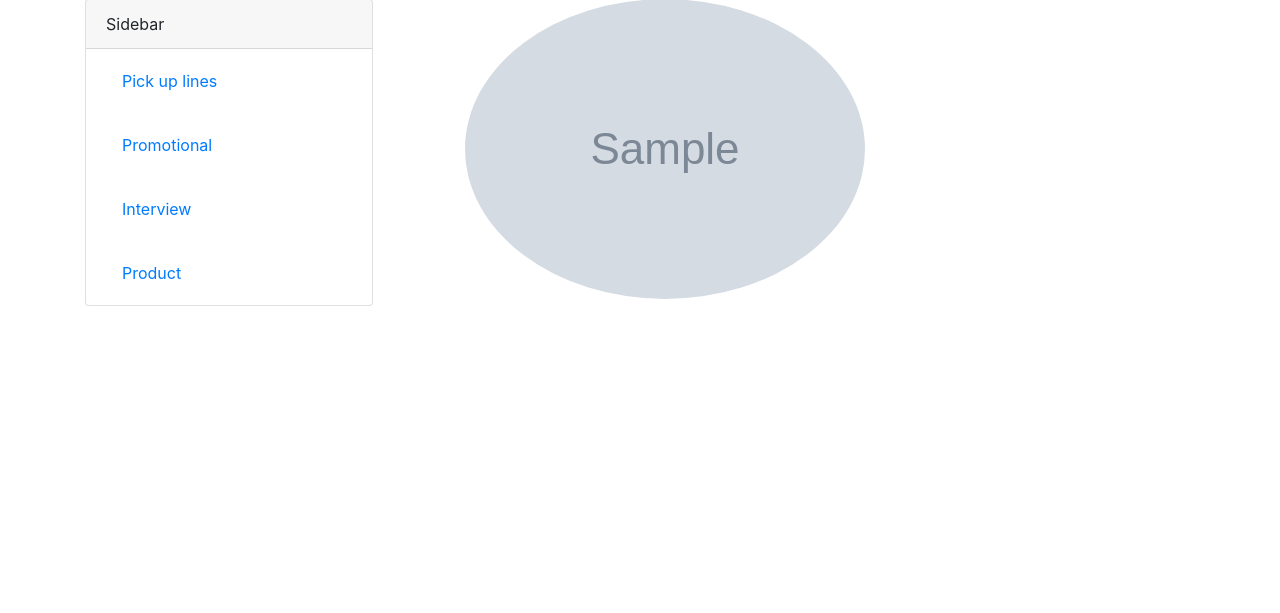
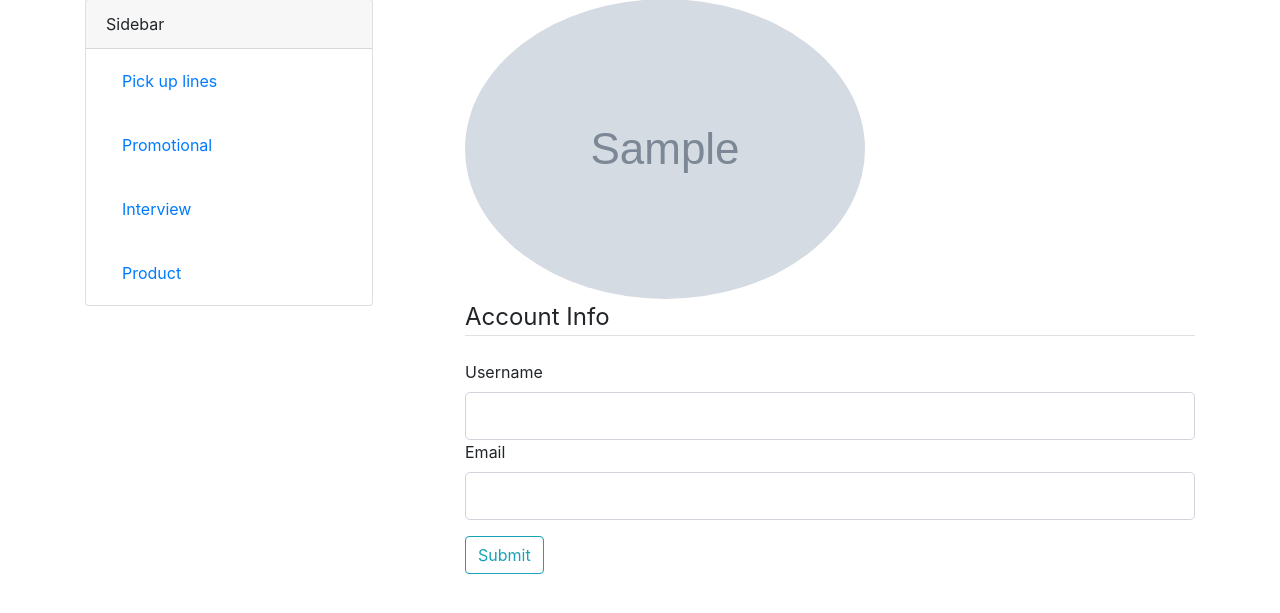
Before and after one commit to kelvinkyalo/pitcch, a Flask app: template pitches/templates/account.html in a window 1280 px wide. Shown: the part 81-694 px from the top of the page. Run offline with Flask 2, Linux system fonts and the light colour scheme; the template is opened without the code that fills it: most values are stand-ins (such as "Sample title", 1, 10 or a date in 2020); grey boxes marked "Sample" are stand-in pictures; form fields are guessed from the names that the template uses; parts of the project's set-up code (start-up, migrations or seed data) failed here and were passed over; some libraries are stand-ins or nearby versions.

Commit message:
Adding a form in the account page

```diff
--- a/pitches/templates/account.html
+++ b/pitches/templates/account.html
@@ -8,6 +8,42 @@
                 <p class="text-secondary">{{ current_user.email }}</p>
             </div>
         </div>
-        <!-- FORM -->
+        <div class="content-section">
+            <form method="POST" action="">
+                {{ form.hidden_tag() }}
+                <fieldset class="form-group">
+                    <legend class="border-bottom mb-4">Account Info</legend>
+                    <div class="from-group">
+                        {{ form.username.label(class = 'form-control-label') }}
+                            {% if form.username.errors %}
+                                {{ form.username(class = 'form-control form-control-lg is-invalid') }}
+                                <div class="invalid-feedback">
+                                    {% for error in form.username.errors %}
+                                        <span>{{ error }}</span>
+                                    {% endfor %}
+                                </div>
+                            {% else %}
+                                {{ form.username(class = 'form-control form-control-lg') }}
+                            {% endif %}
+                    </div>
+                    <div class="from-group">
+                        {{ form.email.label(class = 'form-control-label') }}
+                            {% if form.email.errors %}
+                                {{ form.email(class = 'form-control form-control-lg is-invalid') }}
+                                <div class="invalid-feedback">
+                                    {% for error in form.email.errors %}
+                                        <span>{{ error }}</span>
+                                    {% endfor %}
+                                </div>
+                            {% else %}
+                                {{ form.email(class = 'form-control form-control-lg') }}
+                            {% endif %}
+                    </div>
+                </fieldset>
+                <div class="form-group">
+                    {{ form.submit(class='btn btn-outline-info') }}
+                </div>
+            </form>
+        </div>
     </div>
 {% endblock content %}
```
